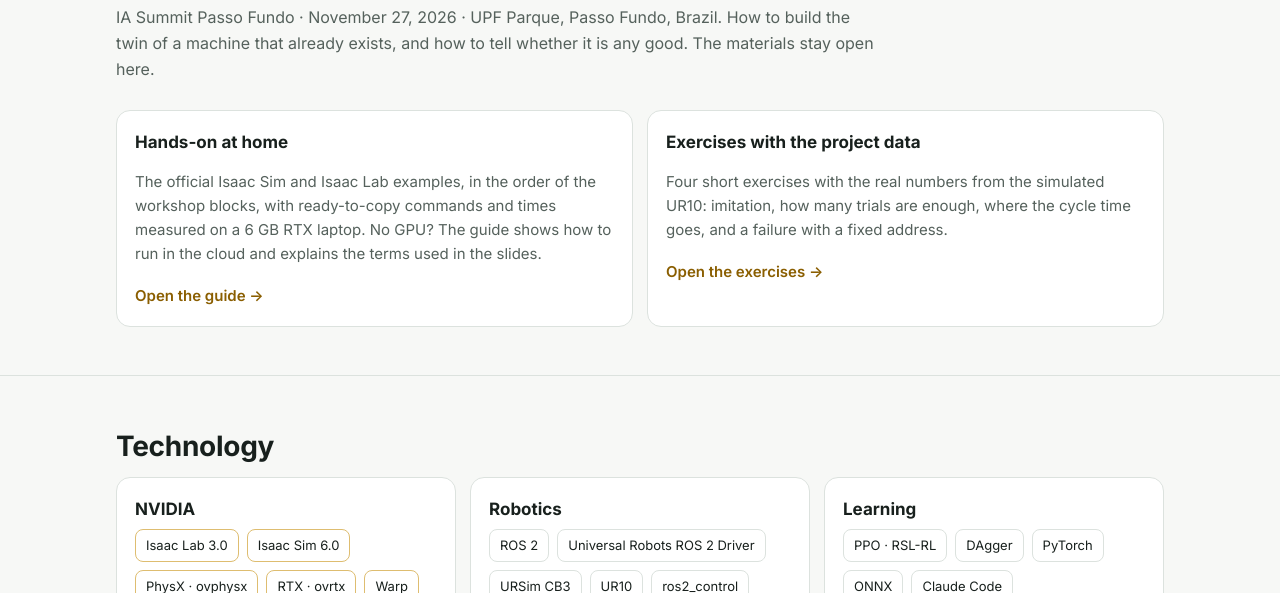
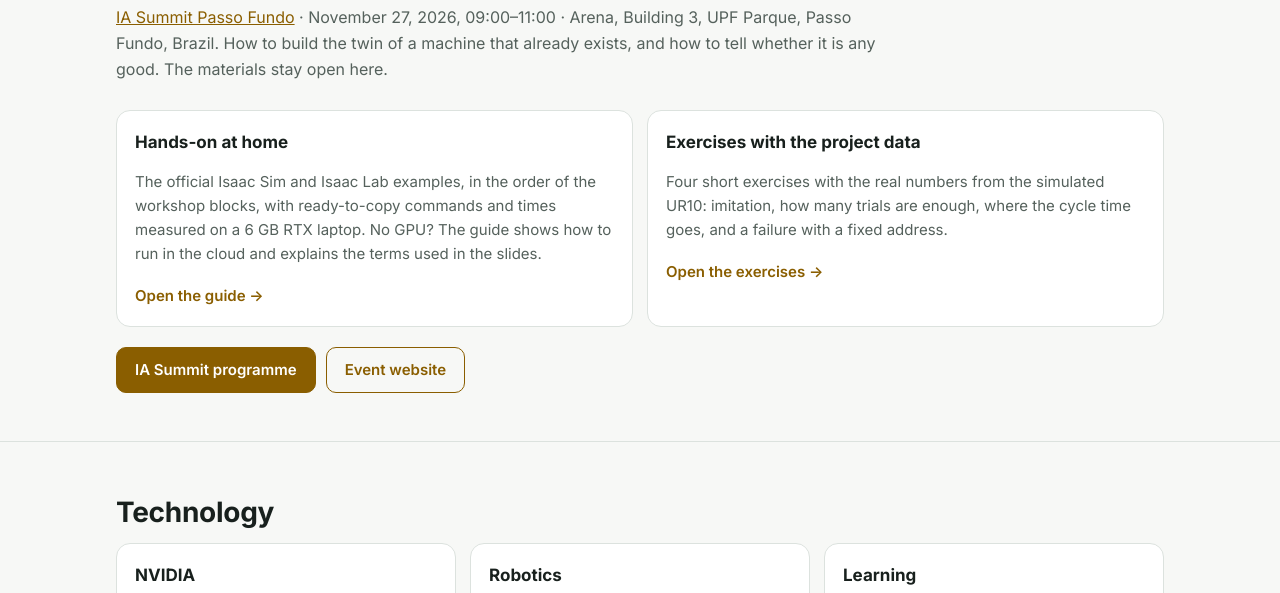
Before and after one commit to ItamarIliuk/digital-twin-hands-on, a plain HTML site: page index.html in a window 1280 px wide. Shown: the part 3547-4140 px from the top of the page. Drawn offline with Linux system fonts and the light colour scheme.

Commit message:
Link para a programação do IA Summit Passo Fundo, com horário e sala do workshop
Co-Authored-By: Claude Opus 5.5 <noreply@anthropic.com>

```diff
--- a/index.html
+++ b/index.html
@@ -116,7 +116,7 @@
     <li class="done"><span class="dot"></span><div><span lang="pt">Política em TensorRT via ROS 2, com o limitador de velocidade em C++</span><span lang="en">Policy on TensorRT through ROS 2, with the C++ speed limiter</span><small lang="pt">Pronto</small><small lang="en">Done</small></div></li>
     <li class="done"><span class="dot"></span><div><span lang="pt">Palete inteiro executado no URSim pelo driver oficial da UR, sem parada de segurança</span><span lang="en">Full pallet executed in URSim through the official UR driver, with no safety stop</span><small lang="pt">Pronto</small><small lang="en">Done</small></div></li>
     <li class="done"><span class="dot"></span><div><span lang="pt">Correção aceita no NVIDIA cuRobo (<a href="https://github.com/NVlabs/curobo/pull/727">PR #727</a>), encontrada ao adaptar o modelo do UR10</span><span lang="en">Fix merged into NVIDIA cuRobo (<a href="https://github.com/NVlabs/curobo/pull/727">PR #727</a>), found while adapting the UR10 model</span><small lang="pt">Pronto</small><small lang="en">Done</small></div></li>
-    <li class="doing"><span class="dot"></span><div><span lang="pt">Workshop Digital Twin Hands-on no IA Summit Passo Fundo</span><span lang="en">Digital Twin Hands-on workshop at IA Summit Passo Fundo</span><small lang="pt">27 de novembro de 2026</small><small lang="en">November 27, 2026</small></div></li>
+    <li class="doing"><span class="dot"></span><div><span lang="pt">Workshop Digital Twin Hands-on no <a href="https://iasummitpassofundo.com.br/programacao">IA Summit Passo Fundo</a></span><span lang="en">Digital Twin Hands-on workshop at <a href="https://iasummitpassofundo.com.br/programacao">IA Summit Passo Fundo</a></span><small lang="pt">27 de novembro de 2026</small><small lang="en">November 27, 2026</small></div></li>
     <li class="next"><span class="dot"></span><div><span lang="pt">Teste numa bancada física: ventosa e caixas reais, carga no braço, câmera e luz da célula</span><span lang="en">Test on a physical cell: real suction cup and boxes, payload on the arm, real camera and lighting</span><small lang="pt">Próximo</small><small lang="en">Next</small></div></li>
   </ul>
 </div></section>
@@ -139,8 +139,8 @@
 <section id="workshop"><div class="wrap">
   <p class="eyebrow">Workshop</p>
   <h2>Digital Twin Hands-on</h2>
-  <p class="sub" lang="pt">IA Summit Passo Fundo · 27 de novembro de 2026 · UPF Parque, Passo Fundo (RS). Como se constrói o gêmeo de uma máquina que já existe, e como saber se ele presta. Os materiais ficam abertos aqui.</p>
-  <p class="sub" lang="en">IA Summit Passo Fundo · November 27, 2026 · UPF Parque, Passo Fundo, Brazil. How to build the twin of a machine that already exists, and how to tell whether it is any good. The materials stay open here.</p>
+  <p class="sub" lang="pt"><a href="https://iasummitpassofundo.com.br/programacao">IA Summit Passo Fundo</a> · 27 de novembro de 2026, 09h00–11h00 · Arena, Prédio 3, UPF Parque, Passo Fundo (RS). Como se constrói o gêmeo de uma máquina que já existe, e como saber se ele presta. Os materiais ficam abertos aqui.</p>
+  <p class="sub" lang="en"><a href="https://iasummitpassofundo.com.br/programacao">IA Summit Passo Fundo</a> · November 27, 2026, 09:00–11:00 · Arena, Building 3, UPF Parque, Passo Fundo, Brazil. How to build the twin of a machine that already exists, and how to tell whether it is any good. The materials stay open here.</p>
   <div class="cards two">
     <a class="card" href="guia.html">
       <h3><span lang="pt">Mão na massa em casa</span><span lang="en">Hands-on at home</span></h3>
@@ -154,6 +154,10 @@
       <p lang="en">Four short exercises with the real numbers from the simulated UR10: imitation, how many trials are enough, where the cycle time goes, and a failure with a fixed address.</p>
       <span class="go"><span lang="pt">Abrir os exercícios →</span><span lang="en">Open the exercises →</span></span>
     </a>
+  </div>
+  <div class="cta" style="margin-top:20px">
+    <a class="btn primary" href="https://iasummitpassofundo.com.br/programacao"><span lang="pt">Programação do IA Summit</span><span lang="en">IA Summit programme</span></a>
+    <a class="btn ghost" href="https://iasummitpassofundo.com.br/"><span lang="pt">Site do evento</span><span lang="en">Event website</span></a>
   </div>
 </div></section>
 
```
